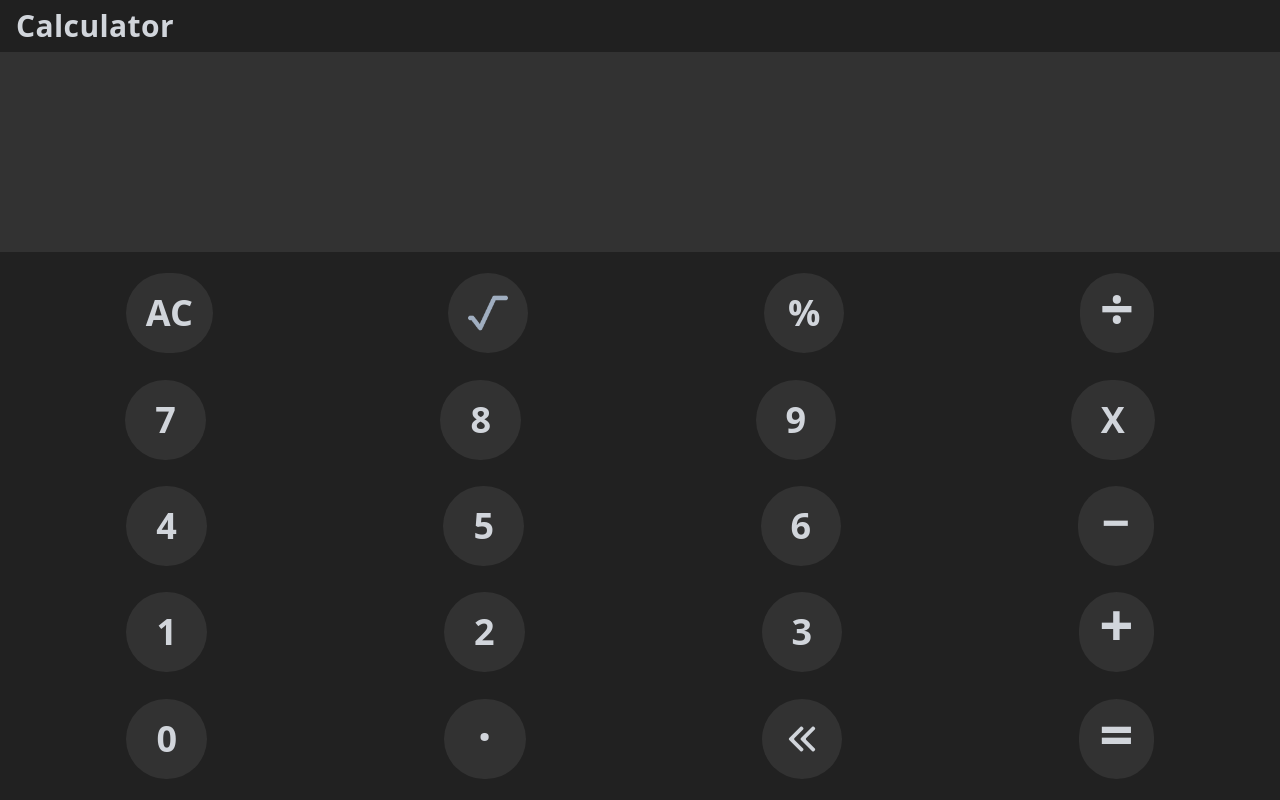
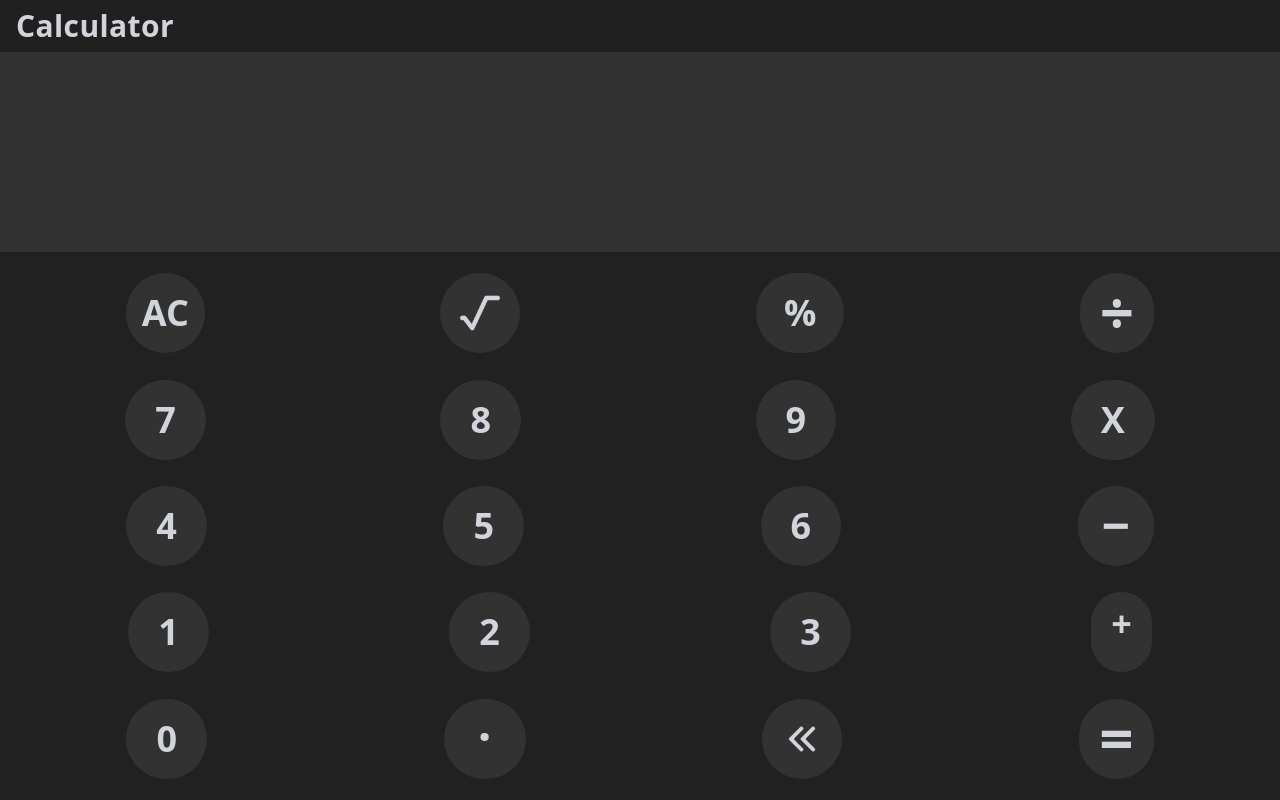
Before and after one commit to itsroyalrao/calculator, a React (Vite) app: page / in a window 1280 px wide. Built offline with nearby package versions, Linux system fonts and the light colour scheme.

Commit message:
fifteenth commit

```diff
--- a/src/pages/home/Home.jsx
+++ b/src/pages/home/Home.jsx
@@ -8,14 +8,16 @@ function Home() {
         <div className="w-full h-[25%] bg-[#323232]"></div>
         <div className="w-full grow flex flex-col bg-[#212121] justify-around p-2 font-bold">
           <div className="w-full flex justify-around">
-            <div className="bg-[#323232] p-5 rounded-full text-4xl">AC</div>
+            <div className="bg-[#323232] px-4 py-5 rounded-full text-4xl">
+              AC
+            </div>
             <div className="bg-[#323232] p-5 rounded-full">
               <img src="icons/sqroot.png" alt="sqr" className="w-10" />
             </div>
-            <div className="bg-[#323232] px-6 py-5 rounded-full text-4xl">
+            <div className="bg-[#323232] px-7 py-5 rounded-full text-4xl">
               %
             </div>
-            <div className="bg-[#323232] px-5 pt-1 pb-4 rounded-full text-6xl">
+            <div className="bg-[#323232] px-5 py-2 rounded-full text-6xl">
               ÷
             </div>
           </div>
@@ -43,7 +45,7 @@ function Home() {
             <div className="bg-[#323232] px-[30px] py-5 rounded-full text-4xl">
               6
             </div>
-            <div className="bg-[#323232] px-6 py-[11px] rounded-full text-5xl">
+            <div className="bg-[#323232] px-6 py-[14px] rounded-full text-5xl">
               −
             </div>
           </div>
@@ -57,7 +59,7 @@ function Home() {
             <div className="bg-[#323232] px-[30px] py-5 rounded-full text-4xl">
               3
             </div>
-            <div className="bg-[#323232] px-5 py-[2px] rounded-full text-6xl">
+            <div className="bg-[#323232] px-5 py-3 rounded-full text-4xl">
               +
             </div>
           </div>
@@ -65,13 +67,13 @@ function Home() {
             <div className="bg-[#323232] px-[30px] py-5 rounded-full text-4xl">
               0
             </div>
-            <div className="bg-[#323232] px-[34px] pb-8 rounded-full text-5xl">
+            <div className="bg-[#323232] px-[34px] pb-7 rounded-full text-5xl">
               .
             </div>
             <div className="bg-[#323232] rounded-full p-6">
               <img src="icons/back.png" alt="b" className="w-8" />
             </div>
-            <div className="bg-[#323232] px-5 py-1 rounded-full text-6xl">
+            <div className="bg-[#323232] px-5 py-2 rounded-full text-6xl">
               =
             </div>
           </div>
```
Also changed, not shown: public/icons/sqroot.png.
